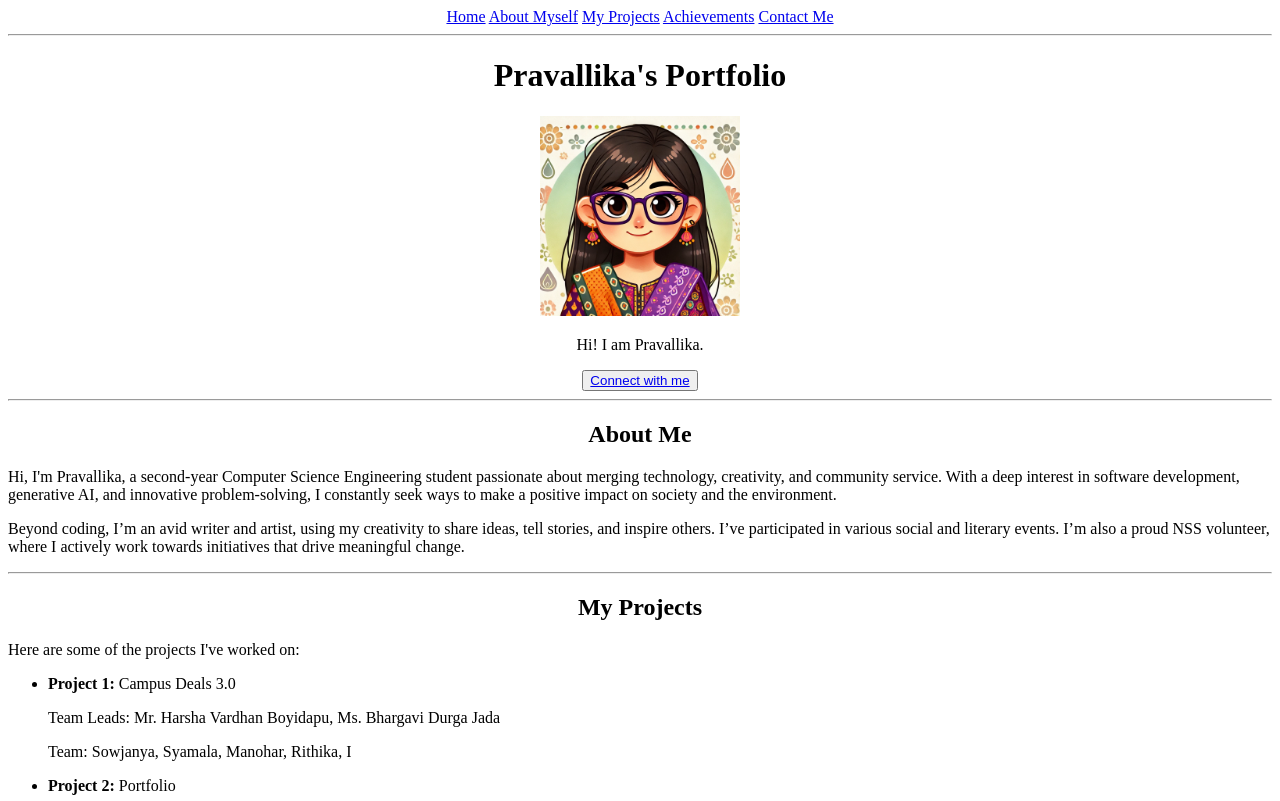
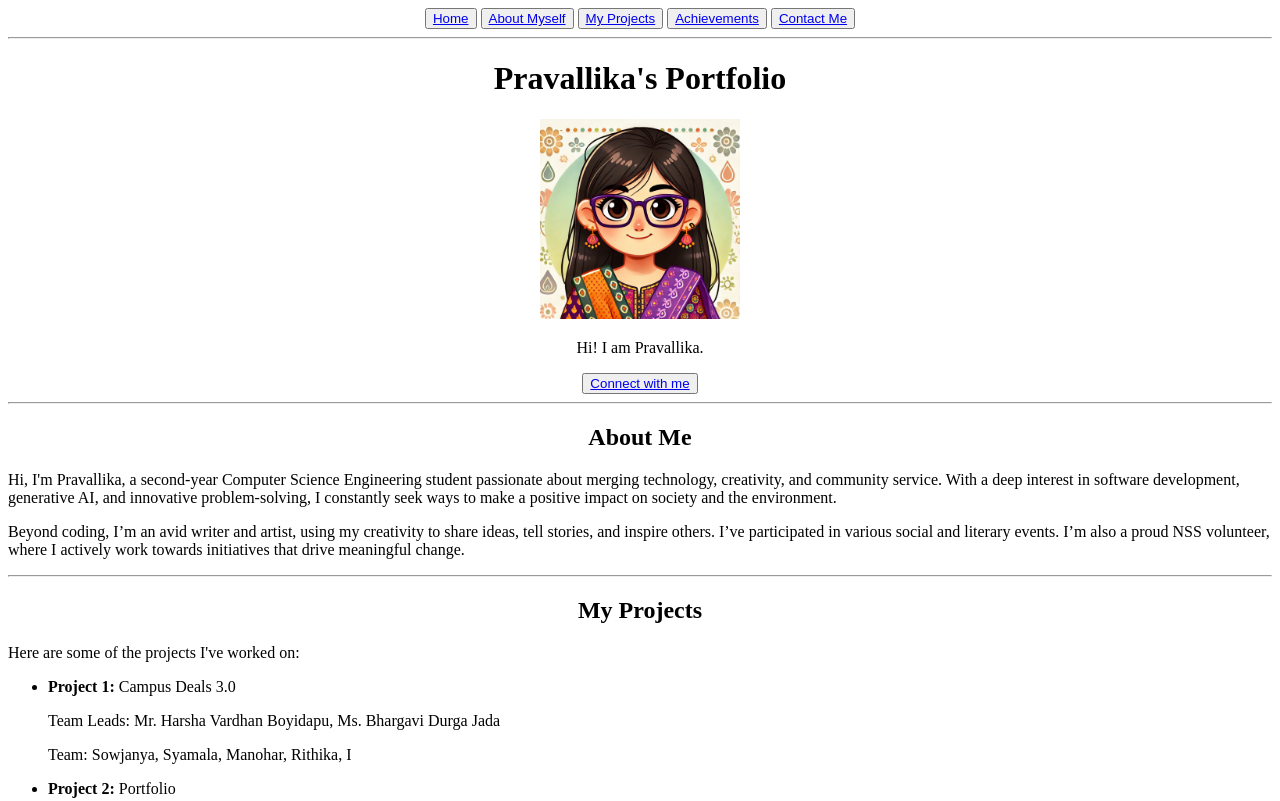
Before and after one commit to Pravallika-nvs/Portfolio, a plain HTML site: page index.html in a window 1280 px wide. Shown: the top 801 px of the page. Drawn offline with Linux system fonts and the light colour scheme.

Commit message:
new buttons

```diff
--- a/index.html
+++ b/index.html
@@ -7,11 +7,11 @@
 </head>
 <body>
     <div class = nav>
-        <center><a href = "#main">Home</a>
-        <a href = "#aboutme">About Myself</a>
-        <a href = "#projects">My Projects</a>
-        <a href = "#achievements">Achievements</a>
-        <a href = "#contact">Contact Me</a></center>
+        <center><button><a href = "#main">Home</a></button>
+        <button><a href = "#aboutme">About Myself</a></button>
+        <button><a href = "#projects">My Projects</a></button>
+        <button><a href = "#achievements">Achievements</a></button>
+        <button><a href = "#contact">Contact Me</a></button></center>
     </div>
     <hr>
     <div id = main>
```
